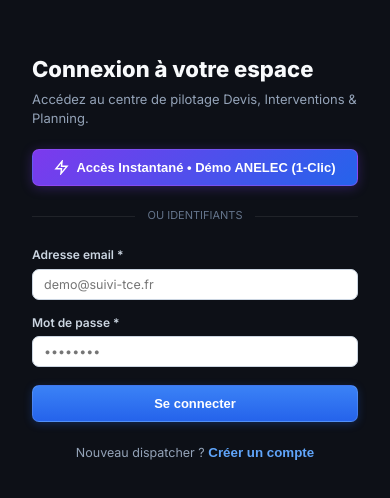
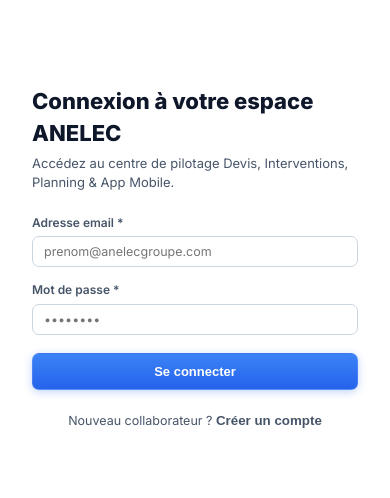
Before and after one commit to zehair-louzza/suivi-tce-hostinger, a React (Vite) app in the folder client/: page /login in a window 390 px wide. Shown: the part 164-662 px from the top of the page. Built offline with nearby package versions, Linux system fonts and the light colour scheme.

Commit message:
fix(ux): harmonie login mode clair, preservation statut mobile sur gantt et tri competences exact

```diff
--- a/client/src/App.tsx
+++ b/client/src/App.tsx
@@ -15,16 +15,16 @@ function AppRoutes() {
           alignItems: 'center',
           justifyContent: 'center',
           minHeight: '100vh',
-          background: '#090b10',
-          color: '#f8fafc',
+          background: 'var(--bg-app)',
+          color: 'var(--text-primary)',
         }}
       >
         <div style={{ textAlign: 'center', display: 'flex', flexDirection: 'column', alignItems: 'center', gap: '12px' }}>
-          <svg width="32" height="32" viewBox="0 0 24 24" fill="none" stroke="#3b82f6" strokeWidth="2">
+          <svg width="32" height="32" viewBox="0 0 24 24" fill="none" stroke="var(--accent-primary)" strokeWidth="2">
             <circle cx="12" cy="12" r="10" />
             <path d="M12 6v6l4 2" />
           </svg>
-          <p style={{ fontSize: '13px', color: '#94a3b8' }}>Chargement d'ANELEC Dispatch Pro...</p>
+          <p style={{ fontSize: '13px', color: 'var(--text-secondary)' }}>Chargement d'ANELEC Dispatch Pro...</p>
         </div>
       </div>
     );
--- a/client/src/components/PlanningBoard.tsx
+++ b/client/src/components/PlanningBoard.tsx
@@ -352,13 +352,20 @@ export function PlanningBoard({
             visiteStatut: nextDate && nextTech ? 'Planifiée' : 'À planifier',
           });
         } else {
+          const preservedStatus =
+            updates.statut ||
+            (['En cours', 'Terminée - à valider', 'Clôturée'].includes(item.statut)
+              ? item.statut
+              : nextDate && nextTech
+              ? 'Planifiée'
+              : 'À planifier');
           await onUpdateInterventionPlanning(item.sourceId, {
             entreprise: nextTech,
             datePlanifiee: nextDate || null,
             heureDebut: nextDebut,
             heureFin: nextFin,
-            statutOperationnel: updates.statut || (nextDate && nextTech ? 'Planifiée' : 'À planifier'),
-            modePlanification: 'Planifiée',
+            statutOperationnel: preservedStatus,
+            modePlanification: nextDate && nextTech ? 'Planifiée' : 'Non planifiée',
           });
         }
         toast.success(`${item.reference} → ${nextTech || 'File'} (${nextDebut}–${nextFin})`);
--- a/client/src/pages/DashboardPage.tsx
+++ b/client/src/pages/DashboardPage.tsx
@@ -1551,7 +1551,7 @@ export function DashboardPage() {
         <TechnicianMobileView
           techniciens={techniciensList}
           currentTechnicien={user?.technicienNom || selectedMobileTech || techniciensList[0] || 'Anouar'}
-          canSwitchTechnicien={!isMobileTechUser}
+          canSwitchTechnicien={!isMobileTechUser || !user?.technicienNom}
           onSelectTechnicien={(t) => setSelectedMobileTech(t)}
           interventionsList={interventionsList}
           devisList={devisList}
--- a/client/src/pages/LoginPage.tsx
+++ b/client/src/pages/LoginPage.tsx
@@ -60,17 +60,6 @@ export function LoginPage() {
       navigate(from, { replace: true });
     } catch (err: any) {
       toast.error(err.response?.data?.error || "Erreur d'inscription");
-    }
-  };
-
-  const handleOneClickDemo = async () => {
-    try {
-      await login('demo@suivi-tce.fr', 'demo1234');
-      toast.success('Session Démo ANELEC ouverte');
-      navigate(from, { replace: true });
-    } catch {
-      loginForm.setValue('email', 'demo@suivi-tce.fr');
-      loginForm.setValue('password', 'demo1234');
     }
   };
 
@@ -228,7 +217,8 @@ export function LoginPage() {
           alignItems: 'center',
           justifyContent: 'center',
           padding: '32px',
-          background: '#0d1017',
+          background: 'var(--bg-surface)',
+          color: 'var(--text-primary)',
         }}
       >
         <div
@@ -241,30 +231,12 @@ export function LoginPage() {
           }}
         >
           <div>
-            <h2 style={{ fontSize: '22px', fontWeight: 800, color: '#f8fafc' }}>
-              {isRegister ? 'Créer un compte Dispatcher' : 'Connexion à votre espace'}
+            <h2 style={{ fontSize: '22px', fontWeight: 800, color: 'var(--text-primary)' }}>
+              {isRegister ? 'Créer un compte Dispatcher' : 'Connexion à votre espace ANELEC'}
             </h2>
-            <p style={{ fontSize: '13px', color: '#94a3b8', marginTop: '4px' }}>
-              Accédez au centre de pilotage Devis, Interventions & Planning.
+            <p style={{ fontSize: '13px', color: 'var(--text-secondary)', marginTop: '4px' }}>
+              Accédez au centre de pilotage Devis, Interventions, Planning & App Mobile.
             </p>
-          </div>
-
-          <button
-            type="button"
-            onClick={handleOneClickDemo}
-            className="btn btn-ai-dispatch"
-            style={{ width: '100%', padding: '10px 14px', fontSize: '13px' }}
-          >
-            <svg width="15" height="15" viewBox="0 0 24 24" fill="none" stroke="currentColor" strokeWidth="2.2">
-              <polygon points="13 2 3 14 12 14 11 22 21 10 12 10 13 2" />
-            </svg>
-            Accès Instantané • Démo ANELEC (1-Clic)
-          </button>
-
-          <div style={{ display: 'flex', alignItems: 'center', gap: '12px', color: '#64748b', fontSize: '11px' }}>
-            <div style={{ flex: 1, height: '1px', background: 'rgba(255,255,255,0.08)' }} />
-            <span>OU IDENTIFIANTS</span>
-            <div style={{ flex: 1, height: '1px', background: 'rgba(255,255,255,0.08)' }} />
           </div>
 
           <form
@@ -274,7 +246,7 @@ export function LoginPage() {
           >
             {isRegister && (
               <div>
-                <label style={{ display: 'block', fontSize: '12px', fontWeight: 600, color: '#cbd5e1', marginBottom: '5px' }}>
+                <label style={{ display: 'block', fontSize: '12px', fontWeight: 600, color: 'var(--text-secondary)', marginBottom: '5px' }}>
                   Nom complet *
                 </label>
                 <input
@@ -284,7 +256,7 @@ export function LoginPage() {
                   {...registerForm.register('name')}
                 />
                 {registerForm.formState.errors.name && (
-                  <p style={{ color: '#f87171', fontSize: '11.5px', marginTop: '4px' }}>
+                  <p style={{ color: '#dc2626', fontSize: '11.5px', marginTop: '4px' }}>
                     {registerForm.formState.errors.name.message}
                   </p>
                 )}
@@ -292,24 +264,24 @@ export function LoginPage() {
             )}
 
             <div>
-              <label style={{ display: 'block', fontSize: '12px', fontWeight: 600, color: '#cbd5e1', marginBottom: '5px' }}>
+              <label style={{ display: 'block', fontSize: '12px', fontWeight: 600, color: 'var(--text-secondary)', marginBottom: '5px' }}>
                 Adresse email *
               </label>
               <input
                 type="email"
                 className="input"
-                placeholder="demo@suivi-tce.fr"
+                placeholder="prenom@anelecgroupe.com"
                 {...(isRegister ? registerForm.register('email') : loginForm.register('email'))}
               />
               {(isRegister ? registerForm.formState.errors.email : loginForm.formState.errors.email) && (
-                <p style={{ color: '#f87171', fontSize: '11.5px', marginTop: '4px' }}>
+                <p style={{ color: '#dc2626', fontSize: '11.5px', marginTop: '4px' }}>
                   {(isRegister ? registerForm.formState.errors.email : loginForm.formState.errors.email)?.message}
                 </p>
               )}
             </div>
 
             <div>
-              <label style={{ display: 'block', fontSize: '12px', fontWeight: 600, color: '#cbd5e1', marginBottom: '5px' }}>
+              <label style={{ display: 'block', fontSize: '12px', fontWeight: 600, color: 'var(--text-secondary)', marginBottom: '5px' }}>
                 Mot de passe *
               </label>
               <input
@@ -319,7 +291,7 @@ export function LoginPage() {
                 {...(isRegister ? registerForm.register('password') : loginForm.register('password'))}
               />
               {(isRegister ? registerForm.formState.errors.password : loginForm.formState.errors.password) && (
-                <p style={{ color: '#f87171', fontSize: '11.5px', marginTop: '4px' }}>
+                <p style={{ color: '#dc2626', fontSize: '11.5px', marginTop: '4px' }}>
                   {(isRegister ? registerForm.formState.errors.password : loginForm.formState.errors.password)?.message}
                 </p>
               )}
@@ -327,7 +299,7 @@ export function LoginPage() {
 
             {isRegister && (
               <div>
-                <label style={{ display: 'block', fontSize: '12px', fontWeight: 600, color: '#cbd5e1', marginBottom: '5px' }}>
+                <label style={{ display: 'block', fontSize: '12px', fontWeight: 600, color: 'var(--text-secondary)', marginBottom: '5px' }}>
                   Confirmer le mot de passe *
                 </label>
                 <input
@@ -337,7 +309,7 @@ export function LoginPage() {
                   {...registerForm.register('confirmPassword')}
                 />
                 {registerForm.formState.errors.confirmPassword && (
-                  <p style={{ color: '#f87171', fontSize: '11.5px', marginTop: '4px' }}>
+                  <p style={{ color: '#dc2626', fontSize: '11.5px', marginTop: '4px' }}>
                     {registerForm.formState.errors.confirmPassword.message}
                   </p>
                 )}
@@ -354,8 +326,8 @@ export function LoginPage() {
             </button>
           </form>
 
-          <div style={{ textAlign: 'center', fontSize: '12.5px', color: '#94a3b8' }}>
-            {isRegister ? 'Déjà inscrit ?' : 'Nouveau dispatcher ?'}{' '}
+          <div style={{ textAlign: 'center', fontSize: '12.5px', color: 'var(--text-secondary)' }}>
+            {isRegister ? 'Déjà inscrit ?' : 'Nouveau collaborateur ?'}{' '}
             <button
               type="button"
               onClick={() => {
@@ -366,8 +338,8 @@ export function LoginPage() {
               style={{
                 background: 'none',
                 border: 'none',
-                color: '#60a5fa',
-                fontWeight: 600,
+                color: 'var(--accent-primary)',
+                fontWeight: 700,
                 cursor: 'pointer',
               }}
             >
--- a/shared/types.ts
+++ b/shared/types.ts
@@ -783,9 +783,13 @@ export function rankTechniciansForTrade(
 
     const specificSkills = rawSkills.filter((k) => !normalizeSkillToken(k).includes('tous corps'));
     const skillCount = rawSkills.length;
-    const effectiveSkillCount = hasWildcard
-      ? Math.max(15, specificSkills.length + 10)
-      : Math.max(1, specificSkills.length || rawSkills.length || 99);
+    // On classe strictement par le nombre réel de compétences cochées (du moindre de compétences au plus polyvalent)
+    const effectiveSkillCount =
+      rawSkills.length > 0
+        ? specificSkills.length > 0
+          ? rawSkills.length
+          : 12
+        : 99;
 
     const isQualified = isGeneric ? rawSkills.length > 0 : hasDirectSkill || hasWildcard;
 
```
